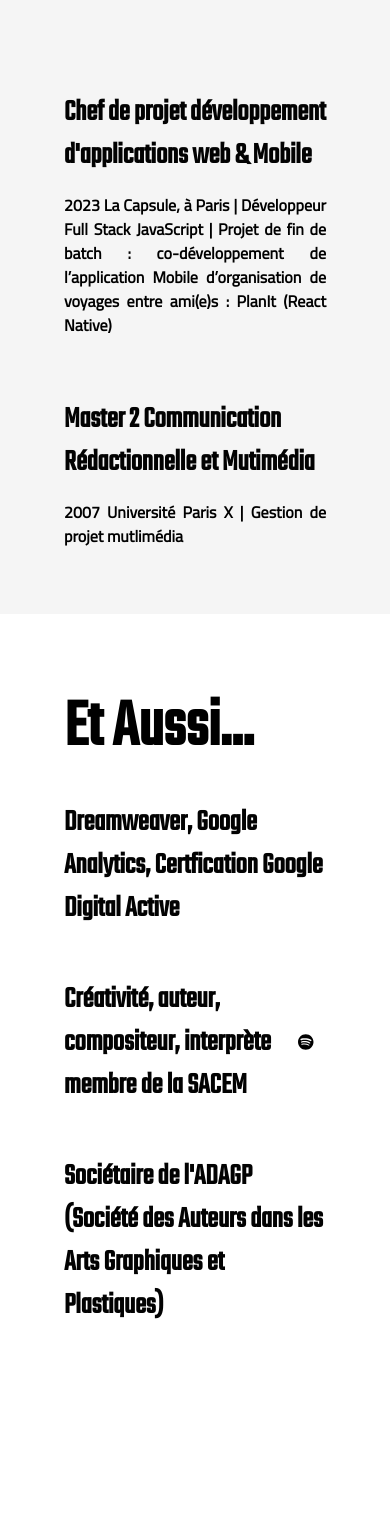
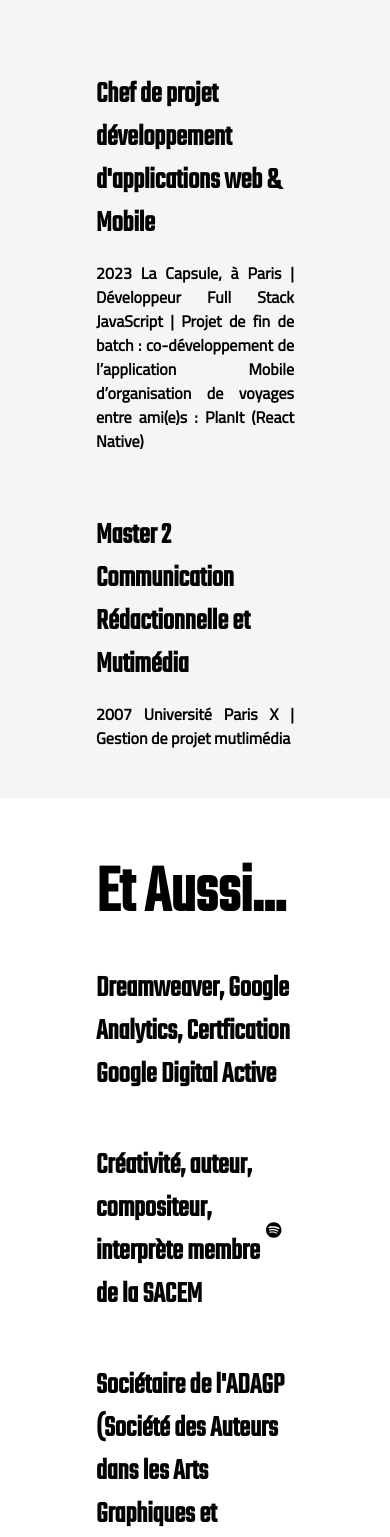
Before and after one commit to jhty75/myresume, a Next.js app: page / in a window 390 px wide. Shown: the part 5425-6962 px from the top of the page. Before the commit the page ends 6890 px from the top, so only its background shows below. Built offline with nearby package versions, Linux system fonts and the light colour scheme.

Commit message:
myresume

```diff
--- a/styles/Bonus.module.css
+++ b/styles/Bonus.module.css
@@ -43,6 +43,11 @@
 
 /* Media queries pour les smartphones */
 @media (max-width: 480px) {
+    .mainContainer {
+        padding: 2rem;
+        margin: 0;
+        width: 100%;
+    }
 
     .mainTitle {
       margin: 1rem 4rem;
--- a/styles/Education.module.css
+++ b/styles/Education.module.css
@@ -40,6 +40,12 @@
 /* Media queries pour les smartphones */
 @media (max-width: 480px) {
 
+    .mainContainer {
+        padding: 2rem;
+        margin: 0;
+        width: 100%;
+    }
+
     .mainTitle {
       margin: 1rem 4rem;
     }
```
